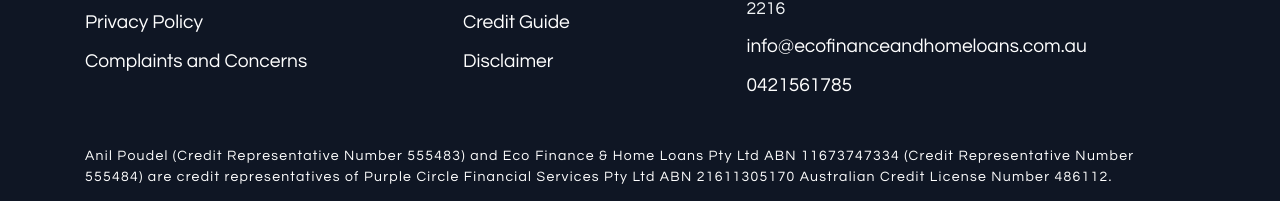
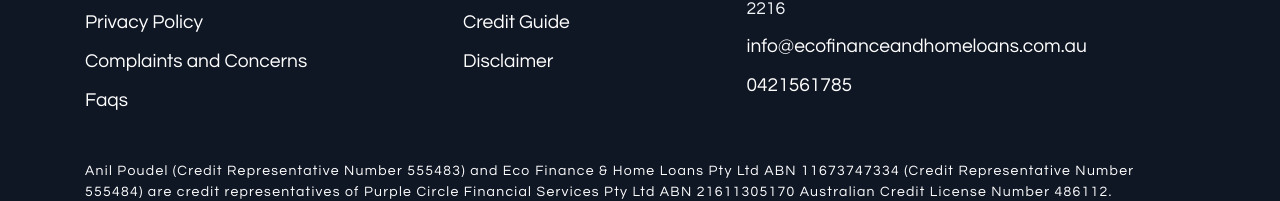
Before and after one commit to manutdmohit/eco-finance, a Next.js app: page / in a window 1280 px wide. Shown: the part 6431-6632 px from the top of the page. Built offline with nearby package versions, Linux system fonts and the light colour scheme.

Commit message:
Update faq to faq and add Faqs link in the footer

```diff
--- a/app/components/Footer/Footer.tsx
+++ b/app/components/Footer/Footer.tsx
@@ -30,6 +30,9 @@ const Footer = () => {
                       <a href="/complaints-and-concerns/">
                         Complaints and Concerns
                       </a>
+                    </li>
+                    <li id="menu-item-145" className="menu-item ">
+                      <a href="/faqs/">Faqs</a>
                     </li>
                   </ul>
                 </div>
```
Also changed, not shown: app/faqs/Data.tsx (renamed from app/faq/Data.tsx), app/faqs/FAQ.css (renamed from app/faq/FAQ.css), app/faqs/page.tsx (renamed from app/faq/page.tsx).
